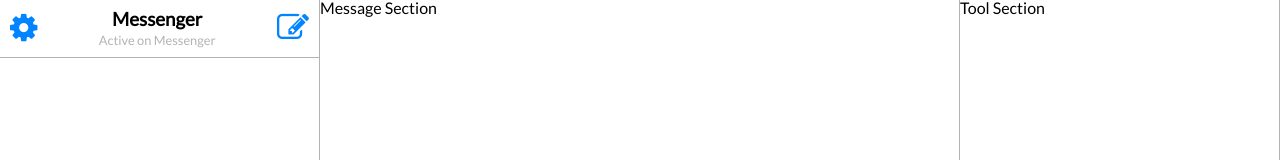
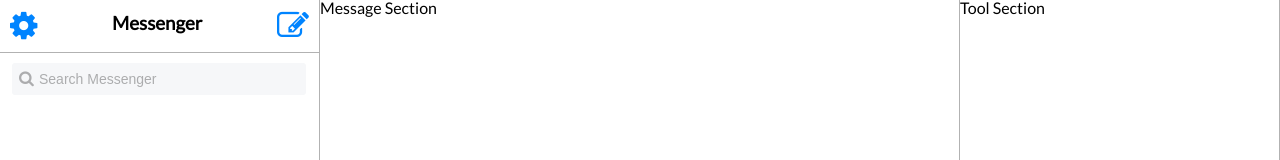
Before and after one commit to dnp1204/react-chat-client, a React app: page / in a window 1280 px wide. Shown: the top 160 px of the page. Built offline with nearby package versions, Linux system fonts and the light colour scheme.

Commit message:
added search component

```diff
--- a/src/components/common/Header.js
+++ b/src/components/common/Header.js
@@ -9,7 +9,6 @@
       </div>
       <div className="header--title">
         <h3>{title}</h3>
-        <small className="light-text">{subTitle}</small>
       </div>
       <div>
         {rightComponent}
--- a/src/components/common/Icon.js
+++ b/src/components/common/Icon.js
@@ -3,11 +3,11 @@
 
 class Icon extends Component {
   render() {
-    const { iconName, size, style } = this.props;
+    const { iconName, size, style, isCursorPointer } = this.props;
 
     return (
       <div>
-        <i style={style} className={`fa fa-${iconName} fa-${size}`} aria-hidden="true"></i>
+        <i style={style} className={`fa fa-${iconName} fa-${size} ${isCursorPointer ? 'cursor-pointer' : '' }`} aria-hidden="true"></i>
       </div>
     );
   }
@@ -15,12 +15,14 @@
 
 Icon.propTypes = {
   iconName: PropTypes.string,
-  size: PropTypes.string
+  size: PropTypes.string,
+  isCursorPointer: PropTypes.bool
 }
 
 Icon.defaultProps = {
   size: 'lg',
-  style: { color: '#0084FF' }
+  style: { color: '#0084FF' },
+  isCursorPointer: false
 }
 
 export default Icon;
--- /dev/null
+++ b/src/components/common/Search.js
@@ -0,0 +1,15 @@
+import React from 'react';
+import Icon from './Icon';
+
+const Search = ({ iconName, placeholder }) => {
+  return (
+    <div className="search">
+      <div className="search--icon">
+        <Icon style={{ color: 'rgba(0, 0, 0, 0.3)' }} iconName={iconName} size="sm" />
+      </div>
+      <input placeholder={placeholder} />
+    </div>
+  )
+}
+
+export default Search;
--- a/src/components/layout/FriendSection/FriendSection.js
+++ b/src/components/layout/FriendSection/FriendSection.js
@@ -1,16 +1,18 @@
 import React, { Component } from 'react';
 import Header from '../../common/Header';
 import Icon from '../../common/Icon';
+import Search from '../../common/Search';
 
 class FriendSection extends Component {
   render() {
     return (
       <div>
         <Header
-          leftComponent={<Icon iconName="cog" size="2x" />}
+          leftComponent={<Icon isCursorPointer iconName="cog" size="2x" />}
           title="Messenger"
           subTitle="Active on Messenger"
-          rightComponent={<Icon iconName="pencil-square-o" size="2x" />} />
+          rightComponent={<Icon isCursorPointer iconName="pencil-square-o" size="2x" />} />
+          <Search iconName="search" placeholder="Search Messenger" />
       </div>
     );
   }
--- a/src/styles/scss/App.scss
+++ b/src/styles/scss/App.scss
@@ -6,6 +6,9 @@
 
   .section {
     border-right: 0.6px solid rgba(0, 0, 0, 0.3);
-    height: 100%;
   }
 }
+
+.cursor-pointer {
+  cursor: pointer;
+}
--- /dev/null
+++ b/src/styles/scss/common/search.scss
@@ -0,0 +1,27 @@
+.search {
+  position: relative;
+  padding: 10px;
+  margin-right: 17px;
+  margin-left: 2px;
+
+  .search--icon {
+    position: absolute;
+    margin: 7px 0 0 7px;
+  }
+
+  input {
+    border-radius: 3px;
+    padding: 7px;
+    text-indent: 20px;
+    outline: none;
+    border: none;
+    background-color: #F6F7F9;
+    width: 100%;
+    margin: 0;
+  }
+
+  ::-webkit-input-placeholder {
+    color: rgba(0, 0, 0, 0.3);
+    font-size: 14px;
+  }
+}
--- a/src/styles/scss/index.scss
+++ b/src/styles/scss/index.scss
@@ -3,5 +3,6 @@
 @import 'tools/reset.scss';
 
 @import 'common/header.scss';
+@import 'common/search.scss';
 
 @import 'App';
--- a/src/styles/scss/tools/font.scss
+++ b/src/styles/scss/tools/font.scss
@@ -1,5 +1,5 @@
 @import url('https://fonts.googleapis.com/css?family=Lato');
 
 .light-text {
-  color: rgba(0, 0, 0, 0.3)
+  color: rgba(0, 0, 0, 0.3);
 }
```
Also changed, not shown: src/components/common/SquareAvatar.js (added), src/styles/css/App.css, src/styles/css/common/search.css (added), src/styles/css/index.css.
